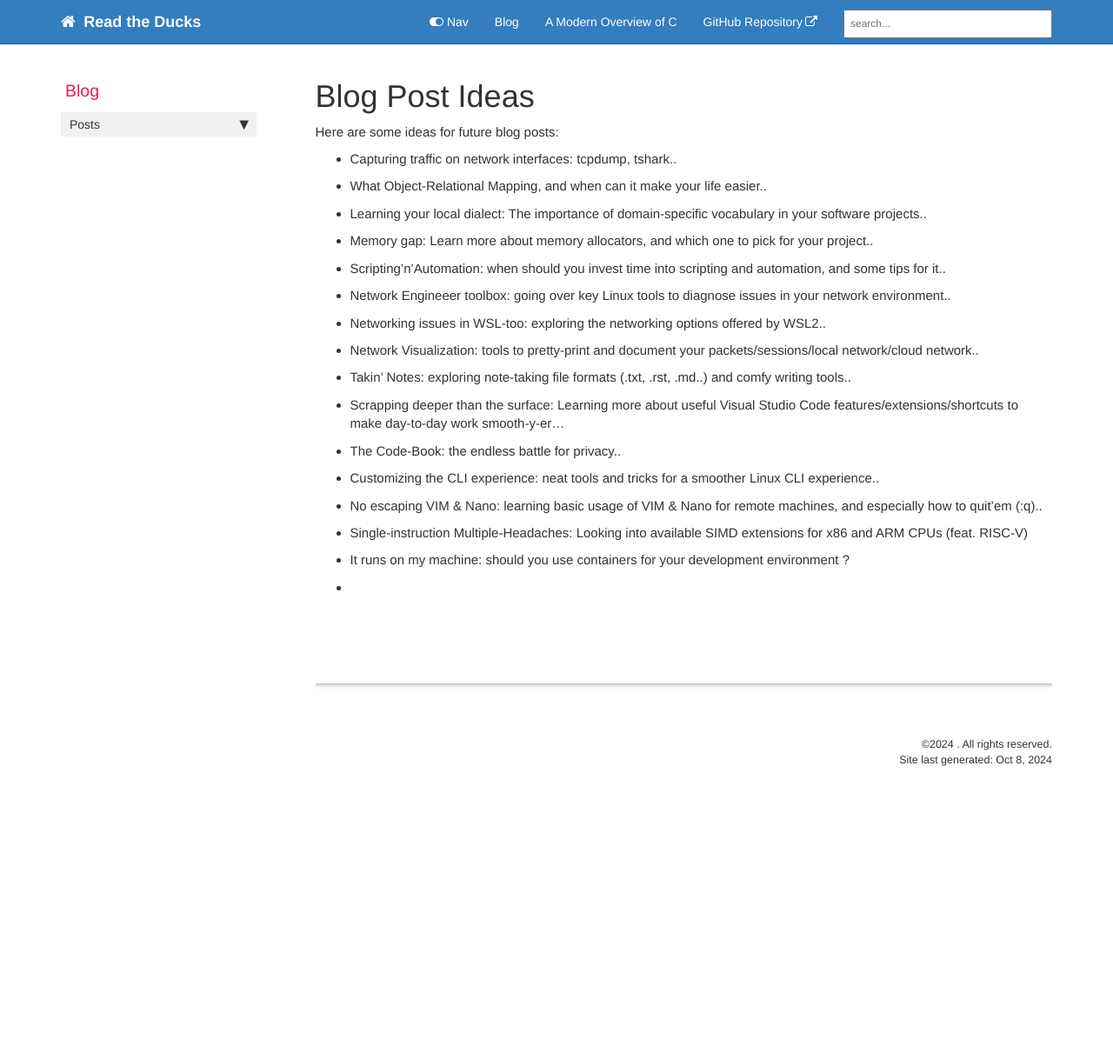
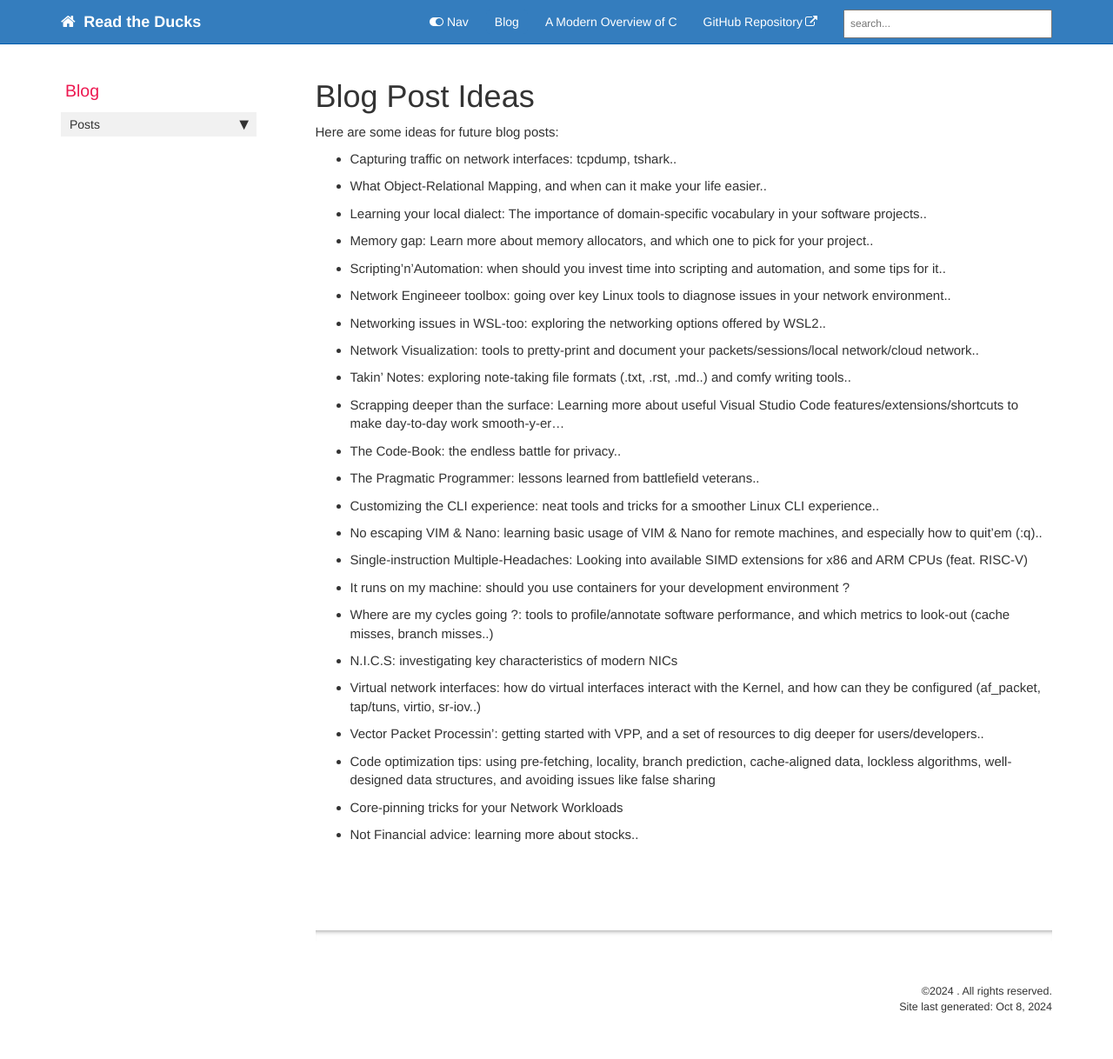
Before and after one commit to read-the-ducks/blogs, a Jekyll site: the page built from pages/Example_Blog_Post.md, in a window 1280 px wide. Shown: the whole page at 87% size. Built offline with Jekyll 4.4.1, drawn with Linux system fonts in a browser that asks for light colours; comment, search, counter and statistics services are not loaded; before the commit the page ends 934 px from its top, so only the background shows below that.

Commit message:
Update Example_Blog_Post.md

```diff
--- a/pages/Example_Blog_Post.md
+++ b/pages/Example_Blog_Post.md
@@ -20,8 +20,15 @@ Here are some ideas for future blog posts:
 * Takin' Notes: exploring note-taking file formats (.txt, .rst, .md..) and comfy writing tools..
 * Scrapping deeper than the surface: Learning more about useful Visual Studio Code features/extensions/shortcuts to make day-to-day work smooth-y-er...
 * The Code-Book: the endless battle for privacy..
+* The Pragmatic Programmer: lessons learned from battlefield veterans..
 * Customizing the CLI experience: neat tools and tricks for a smoother Linux CLI experience..
 * No escaping VIM & Nano: learning basic usage of VIM & Nano for remote machines, and especially how to quit'em (:q)..
 * Single-instruction Multiple-Headaches: Looking into available SIMD extensions for x86 and ARM CPUs (feat. RISC-V)
 * It runs on my machine: should you use containers for your development environment ?
-*
+*  Where are my cycles going ?: tools to profile/annotate software performance, and which metrics to look-out (cache misses, branch misses..)
+*  N.I.C.S: investigating key characteristics of modern NICs
+*  Virtual network interfaces: how do virtual interfaces interact with the Kernel, and how can they be configured (af_packet, tap/tuns, virtio, sr-iov..)
+* Vector Packet Processin': getting started with VPP, and a set of resources to dig deeper for users/developers..
+* Code optimization tips: using pre-fetching, locality, branch prediction, cache-aligned data, lockless algorithms, well-designed data structures, and avoiding issues like false sharing
+* Core-pinning tricks for your Network Workloads
+* Not Financial advice: learning more about stocks..
```
